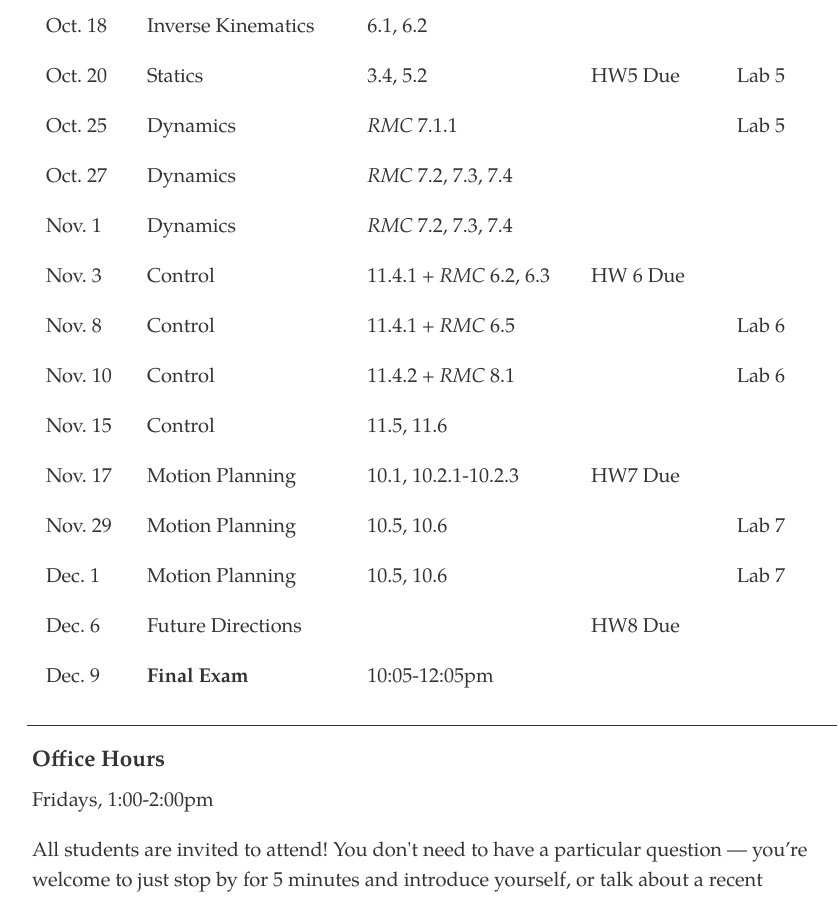
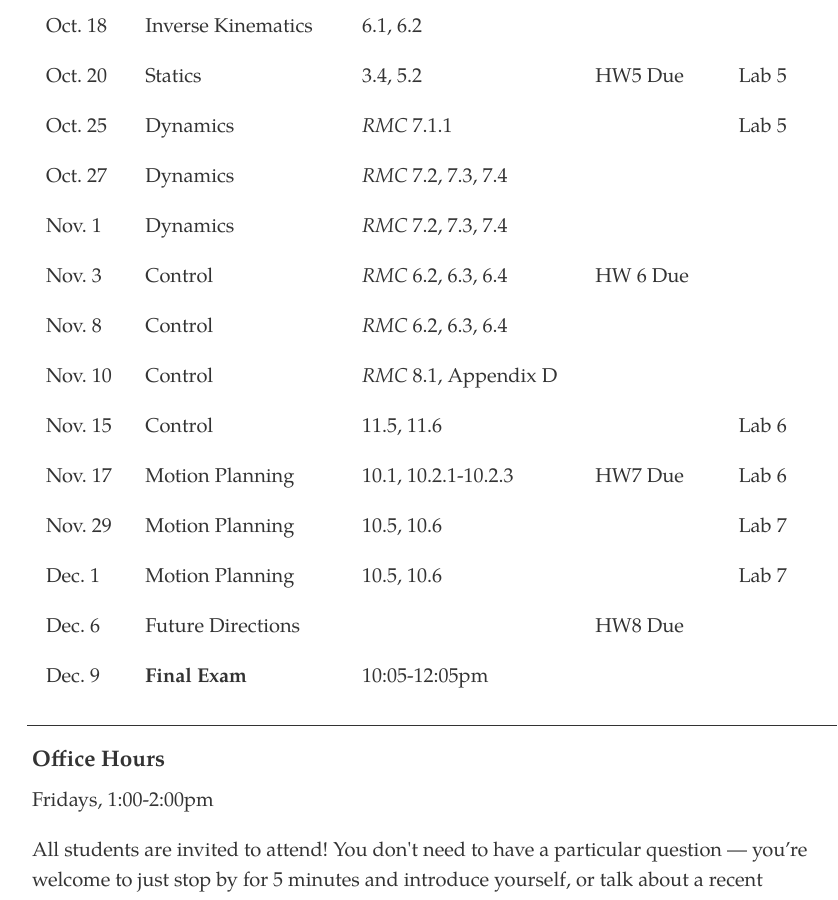
Before and after one commit to dylan-losey/dylan-losey.github.io, a Jekyll site: the page built from me4524-fall22.html, in a window 1280 px wide and 900 px high, scrolled down 2991 px. Shown: the whole window, without its empty margins (208-1046 px from the left). Built offline with Jekyll 4.4.1, drawn with Linux system fonts in a browser that asks for light colours; nearby versions of some CDN libraries.

Commit message:
schedule

```diff
--- a/me4524-fall22.html
+++ b/me4524-fall22.html
@@ -299,7 +299,7 @@ tags: me4524-fall2022
     <tr>
       <td>Nov. 3</td>
       <td>Control</td>
-      <td>11.4.1 + <i>RMC</i> 6.2, 6.3</td>
+      <td><i>RMC</i> 6.2, 6.3, 6.4</td>
       <td>HW 6 Due</td>
       <td></td>
       <td></td>
@@ -307,30 +307,30 @@ tags: me4524-fall2022
     <tr>
       <td>Nov. 8</td>
       <td>Control</td>
-      <td>11.4.1 + <i>RMC</i> 6.5</td>
+      <td><i>RMC</i> 6.2, 6.3, 6.4</td>
       <td></td>
-      <td>Lab 6</td>
+      <td></td>
     </tr>
     <tr>
       <td>Nov. 10</td>
       <td>Control</td>
-      <td>11.4.2 + <i>RMC</i> 8.1</td>
+      <td><i>RMC</i> 8.1, Appendix D</td>
       <td></td>
-      <td>Lab 6</td>
+      <td></td>
     </tr>
     <tr>
       <td>Nov. 15</td>
       <td>Control</td>
       <td>11.5, 11.6</td>
       <td></td>
-      <td></td>
+      <td>Lab 6</td>
     </tr>
     <tr>
       <td>Nov. 17</td>
       <td>Motion Planning</td>
       <td>10.1, 10.2.1-10.2.3</td>
       <td>HW7 Due</td>
-      <td></td>
+      <td>Lab 6</td>
     </tr>
     <tr>
       <td>Nov. 29</td>
```
